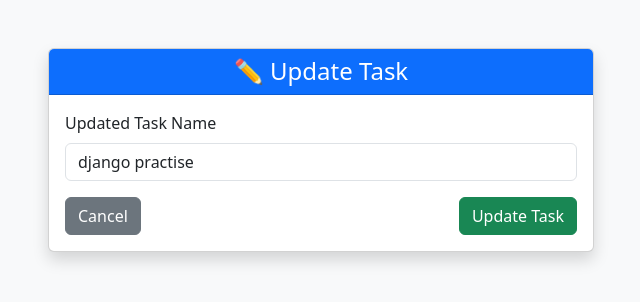
After one commit to takhar0211/To-Do-List, a Django app: page /ToDo/editTask/3 in a window 1280 px wide. The commit adds this page. Shown: the top 302 px of the page, without its empty margins (319-959 px from the left). Run offline with Django 5.2, Linux system fonts and the light colour scheme; data comes from the database, SQL or seed files in the repository; both versions use the stored data as it was after the commit.

Commit message:
first completed version

```diff
--- a/ToDoApp/urls.py
+++ b/ToDoApp/urls.py
@@ -2,5 +2,9 @@ from django.urls import path
 from . import views
 
 urlpatterns = [
-    path('addTask/',views.addTask,name='addTask')
+    path('addTask/',views.addTask,name='addTask'),
+    path('markAsDone/<int:pk>/',views.markAsDone,name='markAsDone'),
+    path('markAsUnDone/<int:pk>/',views.markAsUnDone,name='markAsUnDone'),
+    path('deleteTask/<int:pk>',views.deleteTask,name='deleteTask'),
+    path('editTask/<int:pk>',views.editTask,name='editTask'),
 ]
--- a/ToDoApp/views.py
+++ b/ToDoApp/views.py
@@ -7,9 +7,11 @@ from .models import tasks
 
 # Create your views here.
 def home(request):
-    task = tasks.objects.filter(is_completed = False)
+    task = tasks.objects.filter(is_completed = False).order_by('-updated_at')
+    completed_task = tasks.objects.filter(is_completed = True).order_by('-updated_at')
     context = {
-        'tasks': task
+        'tasks': task,
+        'completed_task':completed_task,
     }
     return render(request,'index.html',context)
 
@@ -17,3 +19,30 @@ def addTask(request):
     task = request.POST['task']
     tasks.objects.create(task_name = task)
     return redirect('home')
+
+def markAsDone(request,pk):
+    task = get_object_or_404(tasks,pk=pk)
+    task.is_completed = True
+    task.save()
+    return redirect('home')
+
+def markAsUnDone(request,pk):
+    task = get_object_or_404(tasks,pk=pk)
+    task.is_completed = False
+    task.save()
+    return redirect('home')
+
+def deleteTask(request,pk):
+    task = get_object_or_404(tasks,pk=pk)
+    task.delete()
+    return redirect('home')
+
+def editTask(request,pk):
+    task = get_object_or_404(tasks,pk=pk)
+    if(request.method == 'POST'):
+        new_task = request.POST['new_task']
+        task.task_name = new_task
+        task.save()
+        return redirect('home')
+    else:
+        return render(request,'editTask.html',{'task':task})
--- /dev/null
+++ b/templates/editTask.html
@@ -0,0 +1,54 @@
+<!DOCTYPE html>
+<html>
+<head>
+    <title>Update Task</title>
+    <link href="https://cdn.jsdelivr.net/npm/bootstrap@5.3.8/dist/css/bootstrap.min.css" rel="stylesheet">
+</head>
+
+<body class="bg-light">
+
+<div class="container py-5">
+
+    <div class="row justify-content-center">
+        <div class="col-md-6">
+
+            <div class="card shadow">
+                <div class="card-header bg-primary text-white text-center">
+                    <h4 class="mb-0">✏ Update Task</h4>
+                </div>
+
+                <div class="card-body">
+
+                    <form action="{% url 'editTask' task.pk %}" method="POST">
+                        {% csrf_token %}
+                        <div class="mb-3">
+                            <label class="form-label">Updated Task Name</label>
+                            <input type="text"
+                                   name="new_task"
+                                   class="form-control"
+                                   required
+                                   value="{{task.task_name}}">
+                        </div>
+
+                        <div class="d-flex justify-content-between">
+                            <a href="{% url 'home' %}" class="btn btn-secondary">
+                                Cancel
+                            </a>
+
+                            <button type="submit" class="btn btn-success">
+                                Update Task
+                            </button>
+                        </div>
+
+                    </form>
+
+                </div>
+            </div>
+
+        </div>
+    </div>
+
+</div>
+
+</body>
+</html>
```
Also changed, not shown: templates/index.html (+50 -16 lines), db.sqlite3.
